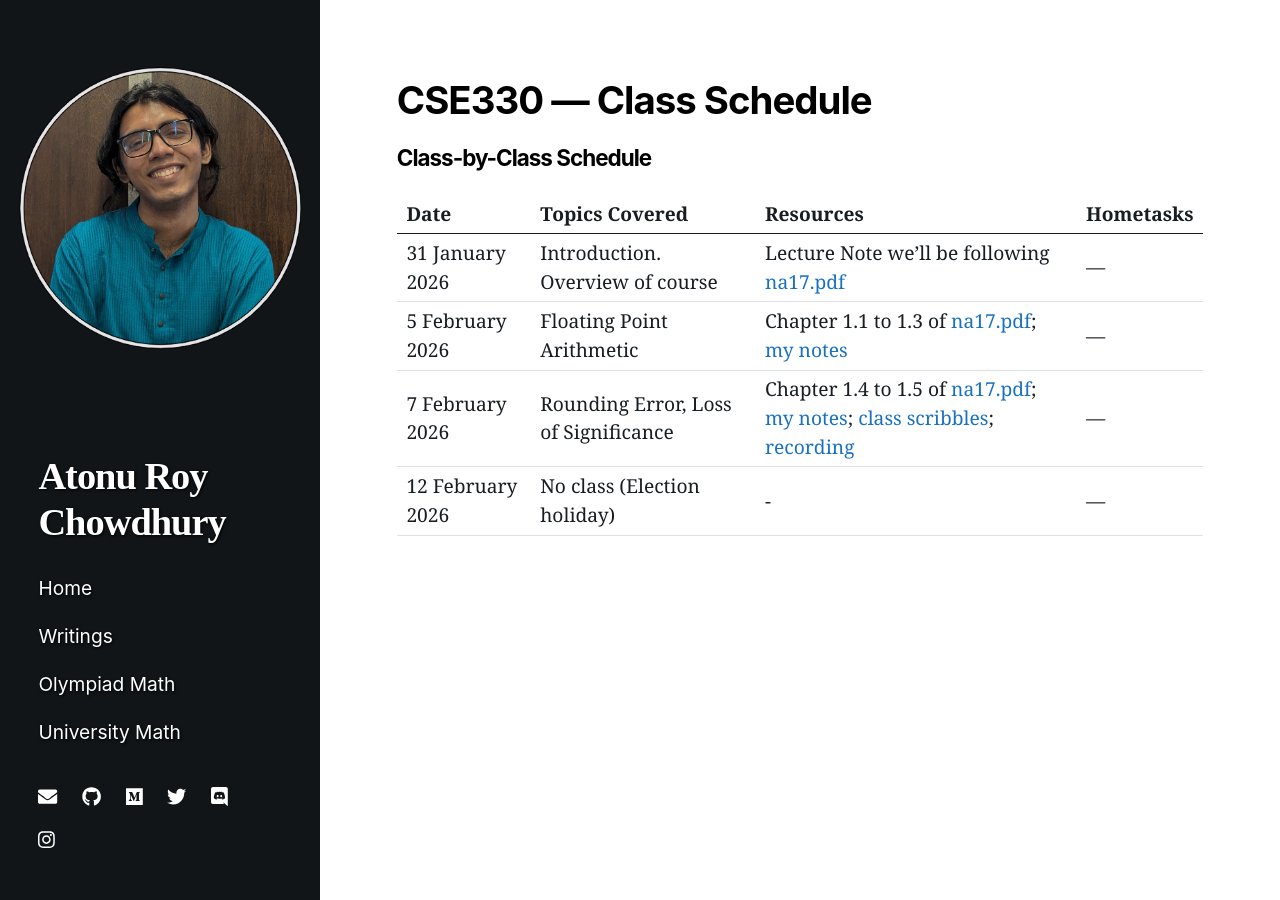
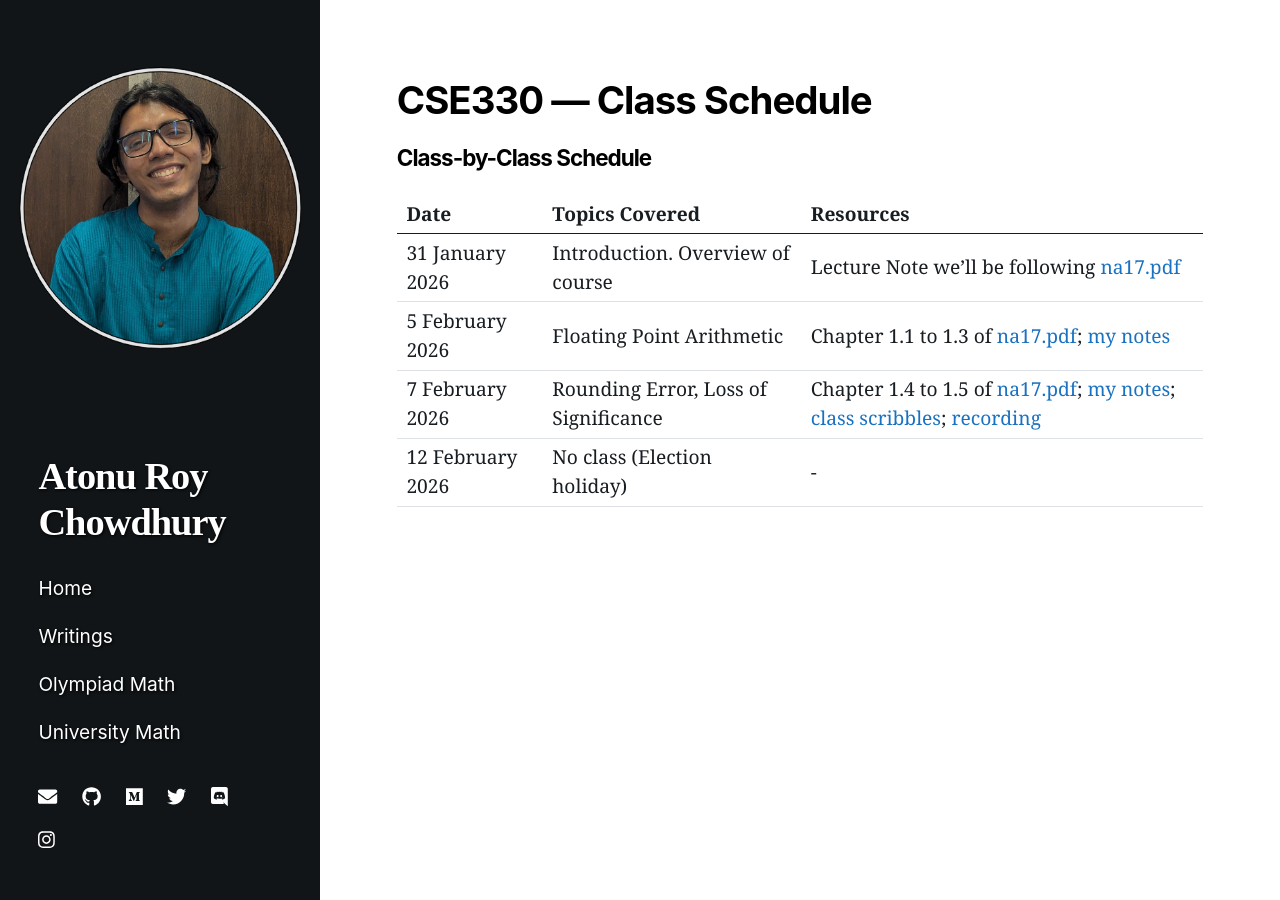
Before and after one commit to atonurc/atonurc.github.io, a Jekyll site: the page built from teaching/bracu/cse330/spring26/plan.markdown, in a window 1280 px wide. Built offline with Jekyll 4.4.1, drawn with Linux system fonts in a browser that asks for light colours; nearby versions of some CDN libraries.

Commit message:
edited the plan sheet

```diff
--- a/teaching/bracu/cse330/spring26/plan.markdown
+++ b/teaching/bracu/cse330/spring26/plan.markdown
@@ -9,9 +9,9 @@ title: CSE330 — Class Schedule
 
 ### Class-by-Class Schedule
 
-| Date             | Topics Covered                                              | Resources                                                                    | Hometasks                    |
-| ---------------- | ----------------------------------------------------------- | ---------------------------------------------------------------------- | ---------------------------- |
-| 31 January 2026  | Introduction. Overview of course | Lecture Note we'll be following [na17.pdf](https://www.maths.dur.ac.uk/users/anthony.yeates/NOTES/na17.pdf) | —                            |
-| 5 February 2026  | Floating Point Arithmetic | Chapter 1.1 to 1.3 of [na17.pdf](https://www.maths.dur.ac.uk/users/anthony.yeates/NOTES/na17.pdf); [my notes](https://atonurc.github.io/teaching/bracu/cse330/spring26/floating_point.pdf) | —                            |
-| 7 February 2026  | Rounding Error, Loss of Significance | Chapter 1.4 to 1.5 of [na17.pdf](https://www.maths.dur.ac.uk/users/anthony.yeates/NOTES/na17.pdf); [my notes](https://atonurc.github.io/teaching/bracu/cse330/spring26/floating_point.pdf); [class scribbles](https://atonurc.github.io/teaching/bracu/cse330/spring26/7_feb_scribbles.pdf); [recording](https://youtu.be/DmZtE8l_KkQ) | —                            |
-| 12 February 2026  | No class (Election holiday) | - | —                            |
+| Date             | Topics Covered                                              | Resources                                                                                        |
+| ---------------- | ----------------------------------------------------------- | ---------------------------------------------------------------------- |
+| 31 January 2026  | Introduction. Overview of course | Lecture Note we'll be following [na17.pdf](https://www.maths.dur.ac.uk/users/anthony.yeates/NOTES/na17.pdf) |
+| 5 February 2026  | Floating Point Arithmetic | Chapter 1.1 to 1.3 of [na17.pdf](https://www.maths.dur.ac.uk/users/anthony.yeates/NOTES/na17.pdf); [my notes](https://atonurc.github.io/teaching/bracu/cse330/spring26/floating_point.pdf) |
+| 7 February 2026  | Rounding Error, Loss of Significance | Chapter 1.4 to 1.5 of [na17.pdf](https://www.maths.dur.ac.uk/users/anthony.yeates/NOTES/na17.pdf); [my notes](https://atonurc.github.io/teaching/bracu/cse330/spring26/floating_point.pdf); [class scribbles](https://atonurc.github.io/teaching/bracu/cse330/spring26/7_feb_scribbles.pdf); [recording](https://youtu.be/DmZtE8l_KkQ)
+| 12 February 2026  | No class (Election holiday) | - |
```
